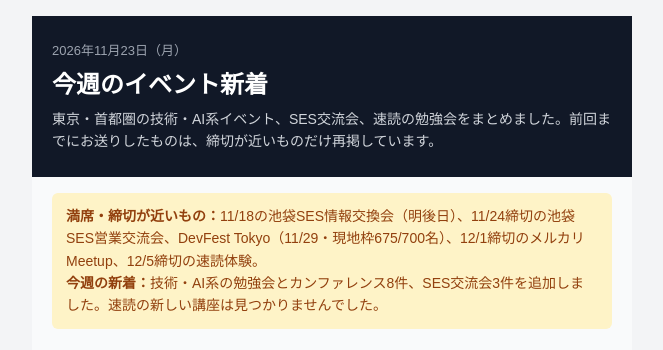
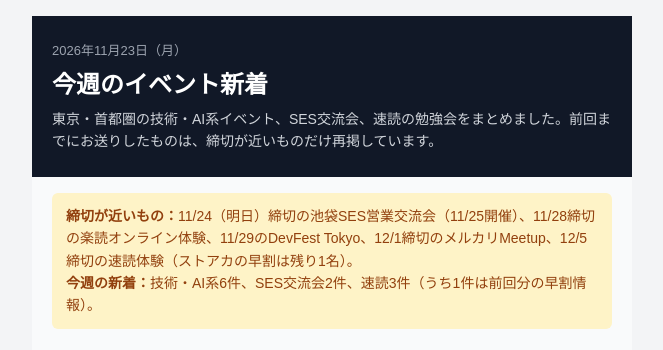
Before and after one commit to takef999/event-digest, a plain HTML site: page 2026-11-23.html in a window 1280 px wide. Shown: the top 350 px of the page, without its empty margins (308-971 px from the left). Drawn offline with Linux system fonts and the light colour scheme.

Commit message:
Fix notice 2026-11-23

```diff
--- a/2026-11-23.html
+++ b/2026-11-23.html
@@ -4,7 +4,7 @@
 <table role="presentation" width="100%" cellpadding="0" cellspacing="0" border="0" style="background:#f3f4f6;"><tr><td align="center" style="padding:16px 8px;">
 <table role="presentation" width="600" cellpadding="0" cellspacing="0" border="0" style="width:600px;max-width:100%;background:#f9fafb;">
 <tr><td style="background:#111827;padding:24px 20px;"><p style="margin:0;font-size:13px;color:#9ca3af;">2026年11月23日（月）</p><h1 style="margin:6px 0 0 0;font-size:24px;color:#ffffff;">今週のイベント新着</h1><p style="margin:8px 0 0 0;font-size:14px;color:#d1d5db;line-height:1.6;">東京・首都圏の技術・AI系イベント、SES交流会、速読の勉強会をまとめました。前回までにお送りしたものは、締切が近いものだけ再掲しています。</p></td></tr>
-<tr><td style="padding:16px 20px 0 20px;"><table role="presentation" width="100%" cellpadding="0" cellspacing="0" border="0" style="background:#fef3c7;border-radius:6px;"><tr><td style="padding:12px 14px;font-size:14px;color:#92400e;line-height:1.6;"><b>満席・締切が近いもの：</b>11/18の池袋SES情報交換会（明後日）、11/24締切の池袋SES営業交流会、DevFest Tokyo（11/29・現地枠675/700名）、12/1締切のメルカリMeetup、12/5締切の速読体験。<br><b>今週の新着：</b>技術・AI系の勉強会とカンファレンス8件、SES交流会3件を追加しました。速読の新しい講座は見つかりませんでした。</td></tr></table></td></tr>
+<tr><td style="padding:16px 20px 0 20px;"><table role="presentation" width="100%" cellpadding="0" cellspacing="0" border="0" style="background:#fef3c7;border-radius:6px;"><tr><td style="padding:12px 14px;font-size:14px;color:#92400e;line-height:1.6;"><b>締切が近いもの：</b>11/24（明日）締切の池袋SES営業交流会（11/25開催）、11/28締切の楽読オンライン体験、11/29のDevFest Tokyo、12/1締切のメルカリMeetup、12/5締切の速読体験（ストアカの早割は残り1名）。<br><b>今週の新着：</b>技術・AI系6件、SES交流会2件、速読3件（うち1件は前回分の早割情報）。</td></tr></table></td></tr>
 <tr><td style="padding:24px 20px 8px 20px;"><h2 style="margin:0;font-size:20px;color:#2563eb;border-left:5px solid #2563eb;padding-left:10px;">技術・AI系（6件）</h2></td></tr><tr><td style="padding:8px 20px;"><table role="presentation" width="100%" cellpadding="0" cellspacing="0" border="0" style="background:#ffffff;border:1px solid #e5e7eb;border-radius:8px;margin:0 0 16px 0;border-collapse:separate;">
 <tr><td style="padding:0;"><a href="https://peatix.com/event/5228762"><img src="https://prtimes.jp/img/61977/499/thumb/d61977-499-e67b4a48328afe466716-5.jpg" width="560" alt="渋谷エンジニアコミュニティ交流会（バイブコーディング・AI開発の情報交換）" style="display:block;width:100%;max-width:560px;height:auto;border:0;border-radius:8px 8px 0 0;"></a></td></tr><tr><td style="padding:14px 16px 16px 16px;border-top:4px solid #2563eb;">
 <a href="https://peatix.com/event/5228762" style="font-size:17px;font-weight:bold;color:#111827;text-decoration:none;line-height:1.4;">渋谷エンジニアコミュニティ交流会（バイブコーディング・AI開発の情報交換）</a>
```
